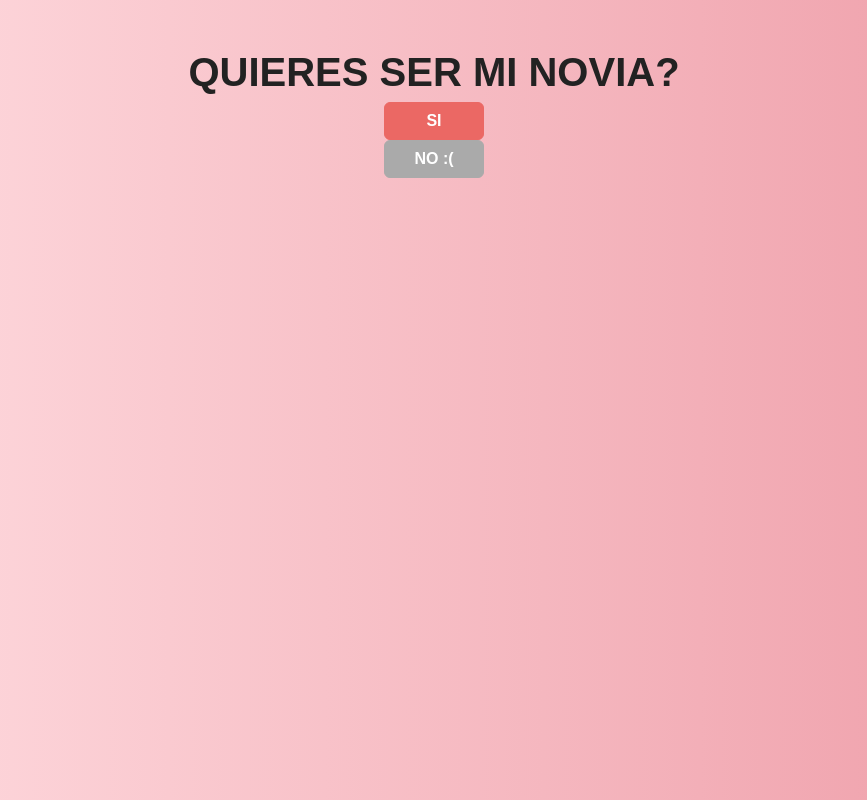
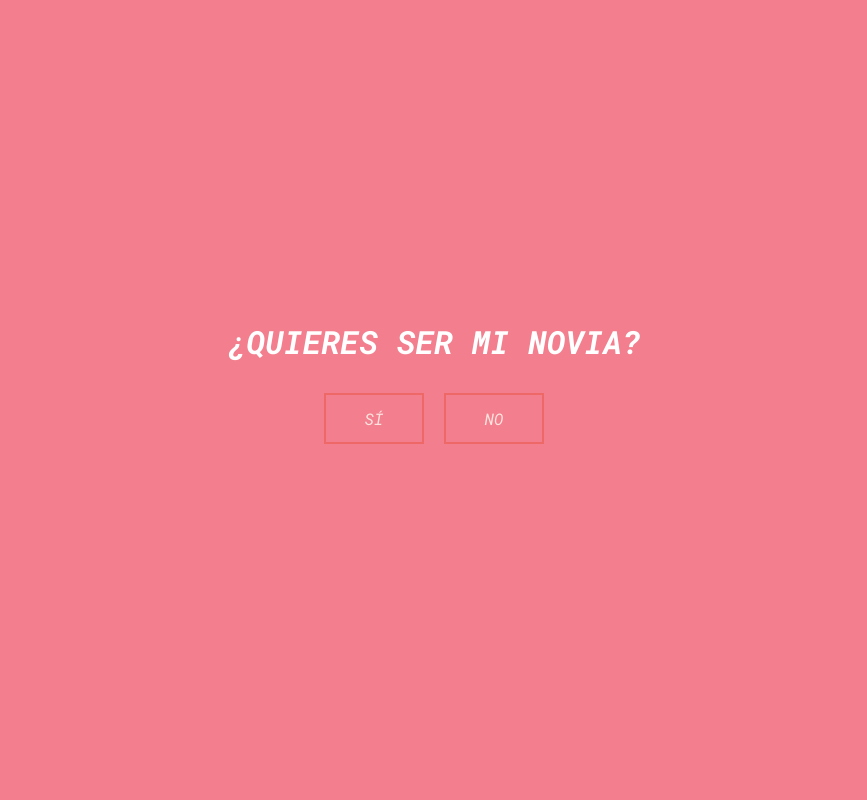
Before and after one commit to Ricardo-we/propuesta, a website: page index.html in a window 1280 px wide. Shown: the whole page, without its empty margins (206-1073 px from the left). Drawn offline with nearby package versions, Linux system fonts and the light colour scheme; a web font is replaced by a local one.

Commit message:
chore: Remove unused code and dependencies

```diff
--- a/app/css/index.css
+++ b/app/css/index.css
@@ -1,8 +1,21 @@
+@font-face {
+  font-family: fac;
+  src: url("../assets/RobotoMono-Italic-VariableFont_wght.ttf");
+}
+
 body {
-    background: #ee9ca7;  /* fallback for old browsers */
-    background: -webkit-linear-gradient(to right, #ffdde1, #ee9ca7);  /* Chrome 10-25, Safari 5.1-6 */
-    background: linear-gradient(to right, #ffdde1, #ee9ca7); /* W3C, IE 10+/ Edge, Firefox 16+, Chrome 26+, Opera 12+, Safari 7+ */
-
+  background: #f37e8e; /* fallback for old browsers */
+  /* background: -webkit-linear-gradient(
+    to right,
+    #f3a9b2,
+    #eca7b0
+  );
+  background: linear-gradient(
+    to right,
+    #ee818e,
+    #f17b8b
+  ); */
+  font-family: fac;
 }
 
 #main-container {
@@ -23,7 +36,7 @@ body {
 
 #animation {
   animation: heart-animation 2s infinite;
-    color: red;
+  color: rgb(240, 55, 55);
   font-size: 300px;
   align-self: center;
   margin-top: 20px;
@@ -41,3 +54,58 @@ body {
 :root {
   --buttons-width: 100px;
 }
+
+h1 {
+    color: white;
+}
+
+button {
+  padding: 0.8em 1.8em;
+  border: 2px solid #ee6868;
+  position: relative;
+  overflow: hidden;
+  background-color: transparent;
+  text-align: center;
+  text-transform: uppercase;
+  font-size: 16px;
+  transition: 0.3s;
+  z-index: 1;
+  font-family: inherit;
+  color: #ffe3de;
+  cursor: pointer;
+}
+
+button::before {
+  content: "";
+  width: 0;
+  height: 300%;
+  position: absolute;
+  top: 50%;
+  left: 50%;
+  transform: translate(-50%, -50%) rotate(45deg);
+  background: #f8e5e5;
+  transition: 0.5s ease;
+  display: block;
+  z-index: -1;
+}
+
+button:hover::before {
+  width: 105%;
+}
+
+button:hover {
+  color: #111;
+}
+
+
+.d-flex {
+    display:flex;
+}
+
+.flex-column {
+    flex-direction: column;
+}
+
+.d-none {
+    display: none;
+  }
--- a/app/js/index.js
+++ b/app/js/index.js
@@ -14,6 +14,8 @@ function changeButtonPosition(){
 
     console.log(window.getComputedStyle(negativeButton).marginTop);
 }
+
+
 document.addEventListener('DOMContentLoaded', () => {
 
     negativeButton.addEventListener('mouseenter', changeButtonPosition);
--- a/index.html
+++ b/index.html
@@ -1,26 +1,49 @@
 <!DOCTYPE html>
 <html lang="en">
-<head>
-    <meta charset="UTF-8">
-    <meta http-equiv="X-UA-Compatible" content="IE=edge">
-    <meta name="viewport" content="width=device-width, initial-scale=1.0">
-    <link rel="stylesheet" href="./node_modules/bootswatch/dist/journal/bootstrap.min.css">
-    <link rel="stylesheet" href="https://pro.fontawesome.com/releases/v5.10.0/css/all.css" integrity="sha384-AYmEC3Yw5cVb3ZcuHtOA93w35dYTsvhLPVnYs9eStHfGJvOvKxVfELGroGkvsg+p" crossorigin="anonymous"/>    <link rel="stylesheet" href="./app/css/index.css">
-    <title>Quieres ser mi novia?</title>
-</head>
-<body>
+  <head>
+    <meta charset="UTF-8" />
+    <meta http-equiv="X-UA-Compatible" content="IE=edge" />
+    <meta name="viewport" content="width=device-width, initial-scale=1.0" />
+    <link rel="stylesheet" href="./app/css/index.css" />
+    <link
+      rel="stylesheet"
+      href="https://pro.fontawesome.com/releases/v5.10.0/css/all.css"
+      integrity="sha384-AYmEC3Yw5cVb3ZcuHtOA93w35dYTsvhLPVnYs9eStHfGJvOvKxVfELGroGkvsg+p"
+      crossorigin="anonymous"
+    />
+    <!-- <link rel="stylesheet" href="./app/css/bootstrap.min.css" /> -->
+    <title>¿Quieres ser mi novia?</title>
+  </head>
+  <body>
 
-    <div class="container d-flex flex-column align-items-center justify-content-center" id="main-container">
-        <h1 id="title">QUIERES SER MI NOVIA?</h1>
-        <button class="btn btn-primary" id="yes-button">SI</button>
-        <button class="btn btn-secondary" id="no-button">NO :(</button>
+    <div
+      class="container d-flex flex-column d-none align-items-center justify-content-center"
+      style="justify-content: center; align-items: center; margin-top: 10rem;"
+      id="final"
+    >
+      <h1 class="text-center">Sabía que sí</h1>
+
+      <img src="./app/assets/gatito-bonito-guiñando-un-ojo.jpg" alt="">
+      <i class="fas fa-heart" id="animation"></i>
     </div>
 
-    <div class="container d-flex flex-column d-none align-items-center justify-content-center" id="final">
-        <h1 class="text-center"> Sabia que sí ❤🥰</h1>
-        <i class="fas fa-heart" id="animation"></i>
+    <div
+      class="container d-flex flex-column align-items-center justify-content-center"
+      id="main-container"
+      style="margin-top: 20rem;"
+      style="margin-block: auto"
+    >
+      <h1 id="title" style="text-align: center; margin-block: auto">
+        ¿QUIERES SER MI NOVIA?
+      </h1>
+
+      <div style="align-items: center; justify-content: center; margin-top: 30px;" class="d-flex w-100">
+        <button id="yes-button">SÍ</button>
+        <button id="no-button">NO</button>
+      </div>
     </div>
 
+
     <script src="./app/js/index.js"></script>
-</body>
+  </body>
 </html>
```
Also changed, not shown: app/assets/RobotoMono-Italic-VariableFont_wght.ttf (added), app/assets/gatito-bonito-guiñando-un-ojo.jpg (added). Lines whose indentation alone changed are shown as unchanged.
